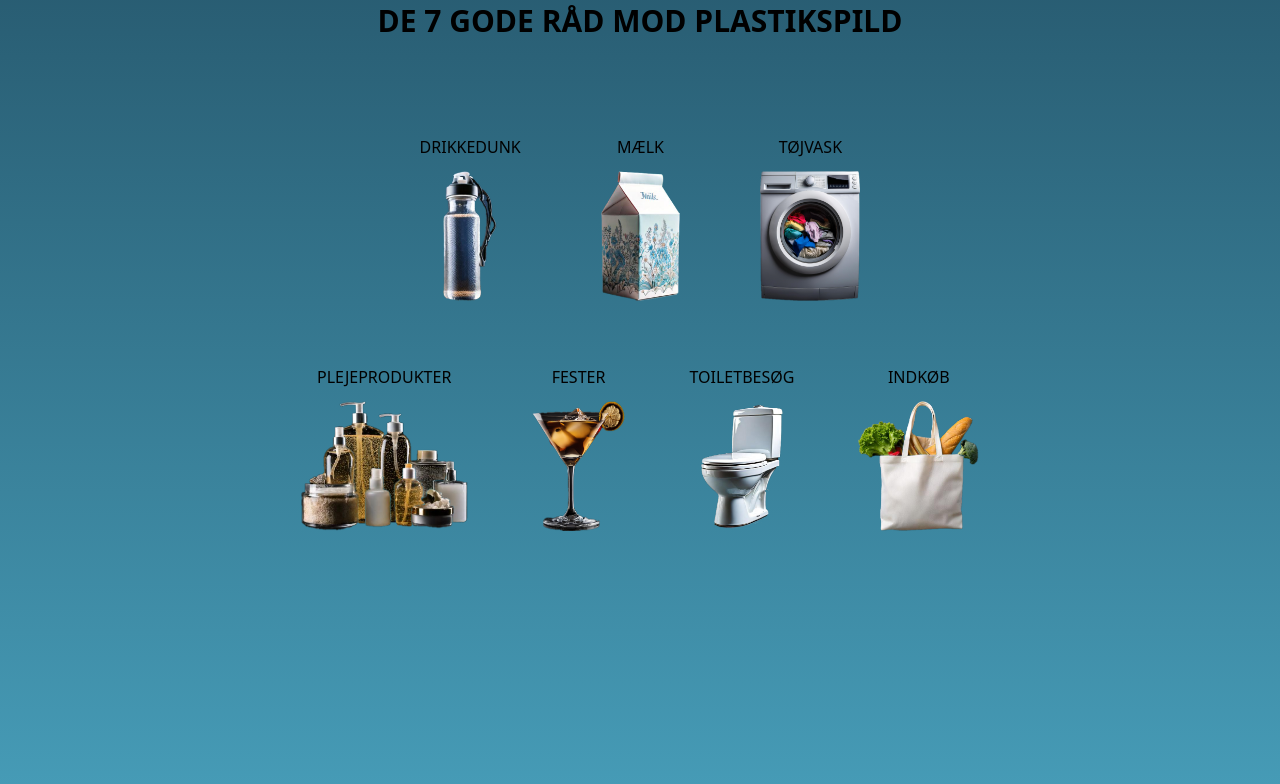
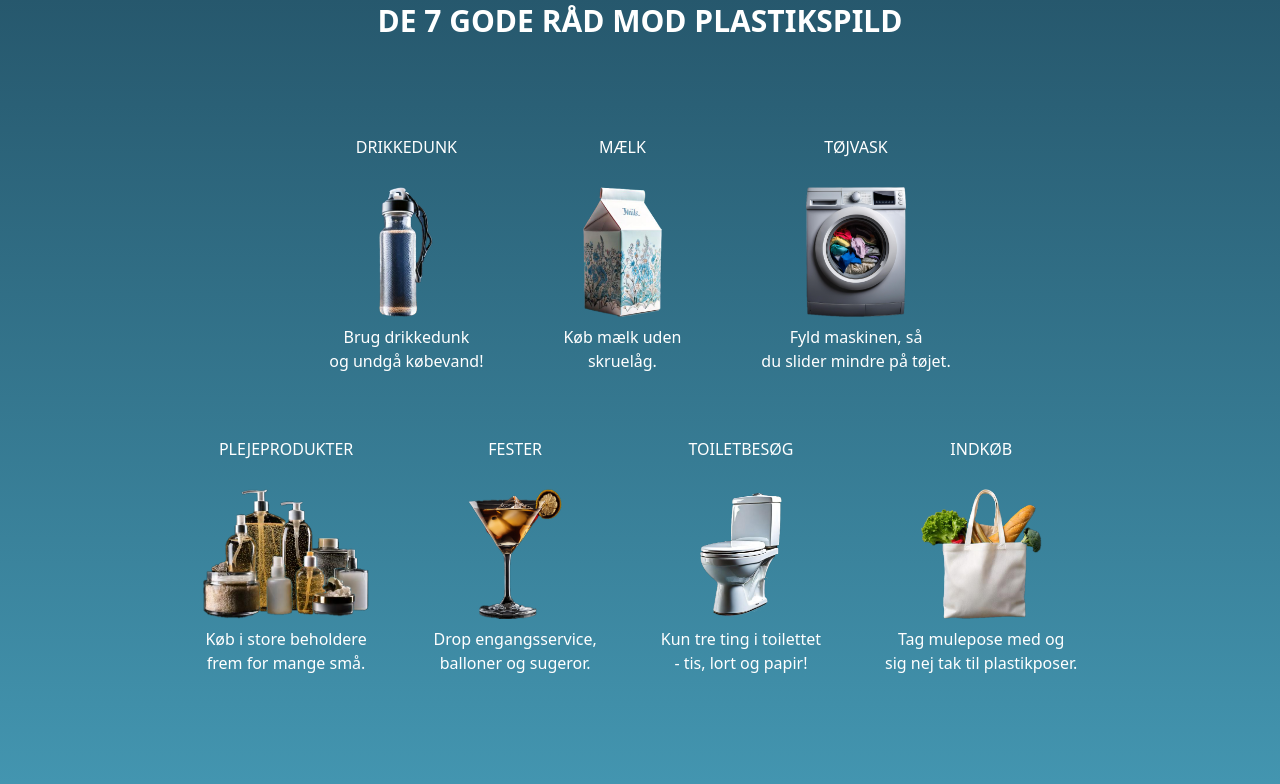
Before and after one commit to nikolajgulstorff/plasticChange_team17, an Astro site: page / in a window 1280 px wide. Shown: the part 7588-8372 px from the top of the page. Built offline with nearby package versions, Linux system fonts and the light colour scheme; Astro itself is replaced by a stand-in of ours; animation ran at ten frames a second; a web font is replaced by a local one.

Commit message:
stagger 7 rad ikoner med txt done

```diff
--- a/src/pages/index.astro
+++ b/src/pages/index.astro
@@ -145,40 +145,49 @@ import Foodchain from "../components/Foodchain.astro";
 
 					<article class="px-[10%] py-[10%]">
 						<h3 class="text-[#D1FD0A] text-center text-5xl font-bold">HVAD KAN VI GØRE FOR AT ÆNDRE DET</h3>
-						<h4 class="text-center text-3xl font-bold mt-8">DE 7 GODE RÅD MOD PLASTIKSPILD</h4>
+						<h4 class="text-white text-center text-3xl font-bold mt-8">DE 7 GODE RÅD MOD PLASTIKSPILD</h4>
 
 						<div>
-							<div id="staggers1" class="flex justify-center gap-20 mt-24 staggeranimation">
+							<div id="staggers1" class="flex justify-center gap-20 mt-24 staggeranimation text-white">
 								<div class="flex flex-col text-center items-center">
-									<h5>DRIKKEDUNK</h5>
-									<img src="../img/vanddunk 1.png" alt="Drikkedunk" class="max-h-[130px] mt-3">
+									<h5 class="mb-4">DRIKKEDUNK</h5>
+									<img src="../img/vanddunk 1.png" alt="Drikkedunk" class="max-h-[130px] mt-3 mb-2">
+									<h6>Brug drikkedunk <br> og undgå købevand!</h6>
 								</div>
+
 								<div class="flex flex-col text-center items-center">
-									<h5>MÆLK</h5>
-									<img src="../img/milk 1.png" alt="Mælk" class="max-h-[130px] mt-3">
+									<h5 class="mb-4">MÆLK</h5>
+									<img src="../img/milk 1.png" alt="Mælk" class="max-h-[130px] mt-3 mb-2">
+									<h6>Køb mælk uden <br> skruelåg.</h6>
 								</div>
+
 								<div class="flex flex-col text-center items-center">
-									<h5>TØJVASK</h5>
-									<img src="../img/vaskemaskine 1.png" alt="Tøjvask" class="max-h-[130px] mt-3">
+									<h5 class="mb-4">TØJVASK</h5>
+									<img src="../img/vaskemaskine 1.png" alt="Tøjvask" class="max-h-[130px] mt-3 mb-2">
+									<h6>Fyld maskinen, så <br> du slider mindre på tøjet.</h6>
 								</div>
 							</div>
 
-							<div id="staggers2" class="flex justify-center gap-16 mt-16 staggeranimation">
+							<div id="staggers2" class="flex justify-center gap-16 mt-16 staggeranimation text-white">
 								<div class="flex flex-col text-center items-center">
-									<h5>PLEJEPRODUKTER</h5>
-									<img src="../img/kosmetik 1.png" alt="Plejeprodukter" class="max-h-[130px] mt-3">
+									<h5 class="mb-4">PLEJEPRODUKTER</h5>
+									<img src="../img/kosmetik 1.png" alt="Plejeprodukter" class="max-h-[130px] mt-3 mb-2">
+									<h6>Køb i store beholdere <br> frem for mange små.</h6>
 								</div>
 								<div class="flex flex-col text-center items-center">
-									<h5>FESTER</h5>
-									<img src="../img/drink 1.png" alt="Fester" class="max-h-[130px] mt-3">
+									<h5 class="mb-4">FESTER</h5>
+									<img src="../img/drink 1.png" alt="Fester" class="max-h-[130px] mt-3 mb-2">
+									<h6>Drop engangsservice, <br> balloner og sugeror.</h6>
 								</div>
 								<div class="flex flex-col text-center items-center">
-									<h5>TOILETBESØG</h5>
-									<img src="../img/toilet 1.png" alt="Toiletbesøg" class="max-h-[130px] mt-3">
+									<h5 class="mb-4">TOILETBESØG</h5>
+									<img src="../img/toilet 1.png" alt="Toiletbesøg" class="max-h-[130px] mt-3 mb-2">
+									<h6>Kun tre ting i toilettet<br> - tis, lort og papir!</h6>
 								</div>
 								<div class="flex flex-col text-center items-center">
-									<h5>INDKØB</h5>
-									<img src="../img/mulepose 1.png" alt="Indkøb" class="max-h-[130px] mt-3">
+									<h5 class="mb-4">INDKØB</h5>
+									<img src="../img/mulepose 1.png" alt="Indkøb" class="max-h-[130px] mt-3 mb-2">
+									<h6>Tag mulepose med og <br> sig nej tak til plastikposer.</h6>
 								</div>
 							</div>
 						</div>
```
